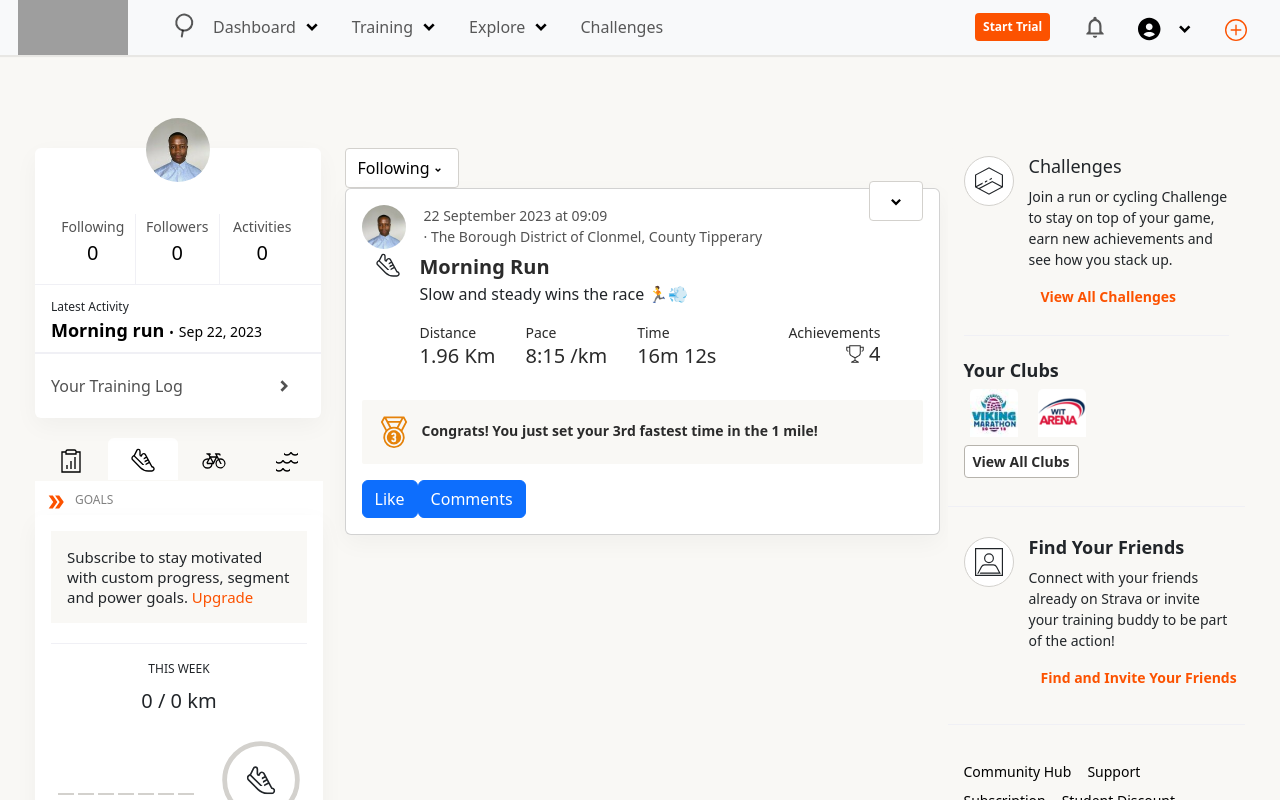
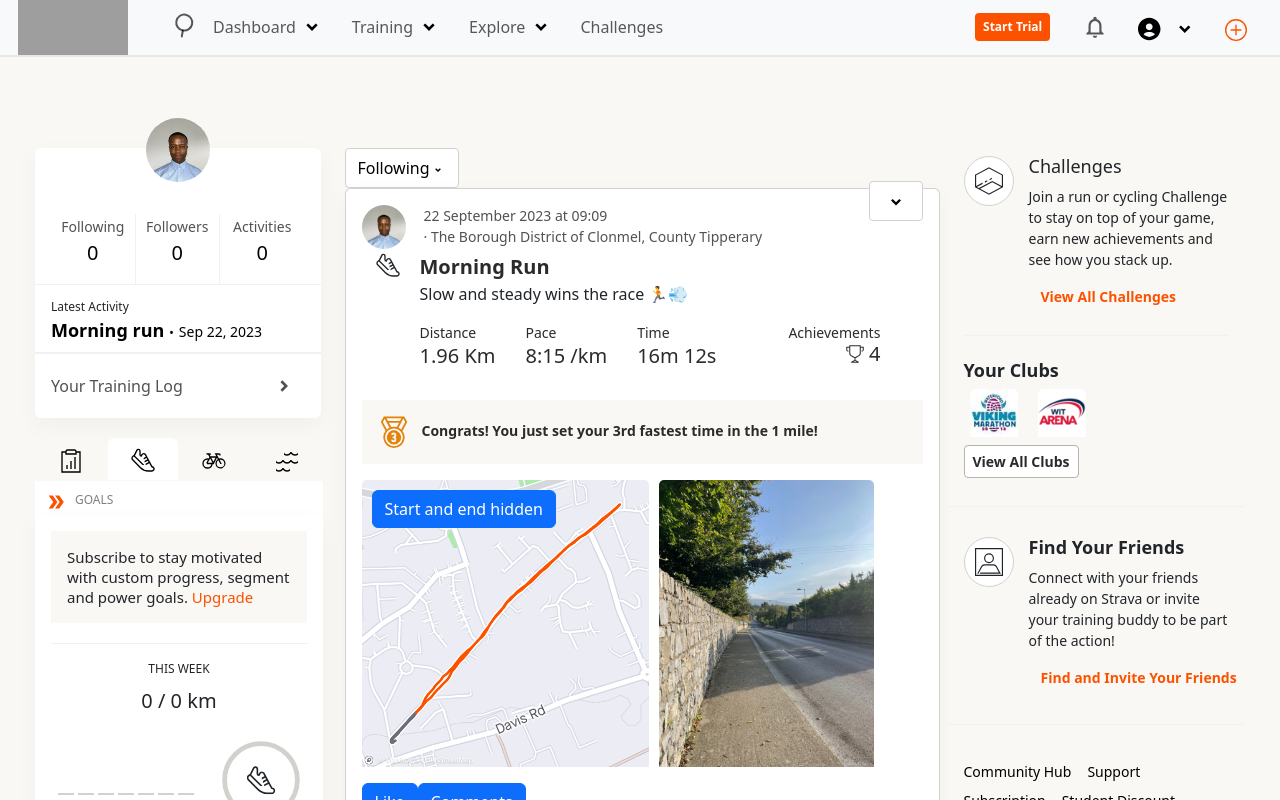
Before and after one commit to Fortune-Ndlovu/strava-app, a React (Create React App) app: page / in a window 1280 px wide. Shown: the top 800 px of the page. Built offline with nearby package versions, Linux system fonts and the light colour scheme; no server answers; grey boxes are pictures that could not be loaded.

Commit message:
STRAV-54  Clean up landing page

```diff
--- a/src/App.js
+++ b/src/App.js
@@ -56,7 +56,10 @@
 
     }, [clientID, clientSecret, refreshToken]); // When any of these dependencies change, the useEffect hook will re-run.
 
-
+        // function deleteActivity = (activityID) => {
+    //     const newActivityArray = activities.filter(activity => activity.id !== activityID);
+    //     setActivities(newActivityArray);
+    // }
     return (
         <div className="App">
             <Header/>
--- a/src/components/CenterDashboardAthleteSidebar.js
+++ b/src/components/CenterDashboardAthleteSidebar.js
@@ -6,6 +6,8 @@
 import {RiArrowDropDownLine} from 'react-icons/ri';
 import fortunendlovu from '../images/fortunendlovu.jpg';
 import celebration_bronze_icon from '../images/celebration_bronze_icon.svg';
+import runningRoute from '../images/runningRoute.png';
+import runningView from '../images/runningView.jpg';
 
 function CenterDashboardAthleteSidebar({athlete, activities}) {
 
@@ -15,9 +17,11 @@
         setSelectedUserActivityUI(value);
     };
 
-    return (<div id="homeDashboardFeedUI">
+    return (
+        <div id="homeDashboardFeedUI">
             <Dropdown id="userActivities">
-            <Dropdown.Toggle variant="success" id="userActivities-dropdownBtn-list"> {selectedUserActivityUI}
+                <Dropdown.Toggle variant="success" id="userActivities-dropdownBtn-list">
+                    {selectedUserActivityUI}
                     <RiArrowDropDownLine className="feedUI-dropdownUp-icon"/>
                 </Dropdown.Toggle>
                 <Dropdown.Menu id="userActivities-btn-list-dropdown">
@@ -49,7 +53,8 @@
                                     src={fortunendlovu}/>
                             </div>
                             <div className="feed-ui-user-info">
-                            <p className="feed-ui-user-name"> {
+                                <p className="feed-ui-user-name">
+                                    {
                                     athlete.firstname
                                 }
                                     {" "}
@@ -89,7 +94,11 @@
                                 </svg>
                             </div>
                             <div className="feed-ui-media-activity">
-                            <h4><a href="home"> Morning Run </a></h4>
+                                <h4>
+                                    <a href="home">
+                                        Morning Run
+                                    </a>
+                                </h4>
                                 <p>Slow and steady wins the race 🏃💨</p>
                                 <div className="feed-ui-media-stats">
                                     <div>
@@ -110,7 +119,8 @@
                                             <svg fill="currentColor" xmlns="http://www.w3.org/2000/svg" viewBox="0 0 24 24" width="18" height="18">
                                                 <path d="M19.67 2.29V.33H4.33v1.96h-4v3.55a2.756 2.756 0 001.13 2.58c.29.2.92.56 1.6.93V7.81c-.37-.21-.672-.387-.84-.5-.5-.332-.55-.73-.55-1.47v-2.2h2.66v7.5c.002.242.029.483.08.72a4.57 4.57 0 001.99 2.86l3.23 1.84c.552.315 1.12.602 1.7.86v2.57L6.92 22.3v1.37h10.16V22.3l-4.41-2.35v-2.46c.31-.15.83-.42 1.72-.93l3.22-1.84a4.54 4.54 0 001.99-2.81c.059-.252.09-.51.09-.77v-7.5h2.64v2.2c0 .74-.06 1.13-.55 1.47-.16.11-.46.29-.83.49v1.54c.68-.37 1.3-.72 1.59-.92a2.757 2.757 0 001.13-2.58V2.29zm-5.42 20.04h-4.5L12 21.12zm4.09-11.19a3.156 3.156 0 01-1.4 2.41l-3.22 1.84c-.76.43-1.36.75-1.64.88a15.37 15.37 0 01-1.78-.88l-3.23-1.84a3.186 3.186 0 01-1.4-2.41V3.55a.1.1 0 00.05-.04h-.05V1.67h12.66V7.6h.01z" fill=""></path>
                                             </svg>
-                                        <span>4</span></a>
+                                            <span>4</span>
+                                        </a>
                                     </div>
                                 </div>
                             </div>
@@ -118,9 +128,29 @@
                     </Card.Text>
                     <Card.Text id="celebrationsWrapper">
                         <div className="feed-ui-celebration-title">
-                        <Card.Img variant="top" src={celebration_bronze_icon} width={32} height={32} />
+                            <Card.Img variant="top"
+                                src={celebration_bronze_icon}
+                                width={32}
+                                height={32}/>
 
                             <a href="home" aria-label="Congrats! You just set your 3rd fastest time in the 1 mile!">Congrats! You just set your 3rd fastest time in the 1 mile!</a>
+                        </div>
+                    </Card.Text>
+                    <Card.Text>
+                        <div className="feed-ui-activity-images">
+                            <div className="feed-ui-activity-imageLeft">
+                                <a href="home">
+                                    <Card.Img variant="top" src={runningRoute} width={287} height={287} />
+                                    <Button title="View all kudos" variant="primary">Start and end hidden</Button>
+                                    <Button title="View all kudos" variant="primary" id="saveRouteBtn">Save Route</Button>
+                                </a>
+                            </div>
+                            <div className="feed-ui-activity-imageLeft">
+                                <a href="home">
+                                    <Card.Img variant="top" src={runningView} width={287} height={287} />
+
+                                </a>
+                            </div>
                         </div>
                     </Card.Text>
 
@@ -128,7 +158,8 @@
                     <Button title="Comments" variant="primary">Comments</Button>
                 </Card.Body>
             </Card>
-    </div>);
+        </div>
+    );
 }
 
 CenterDashboardAthleteSidebar.propTypes = {
--- a/src/index.css
+++ b/src/index.css
@@ -1239,6 +1239,62 @@
   }
 }
 
+/* feed ui activity images */
+.feed-ui-activity-images {
+  display: flex;
+}
+
+.feed-ui-activity-imageLeft {
+  margin-right: 10px;
+}
+
+.feed-ui-activity-imageLeft:last-child {
+  margin-right: 0;
+}
+
+/* button ontop of feed ui */
+.feed-ui-activity-images {
+  display: flex;
+}
+
+.feed-ui-activity-imageLeft {
+  position: relative;
+  margin-right: 10px; /* Adjust the margin as needed */
+}
+
+.feed-ui-activity-imageLeft a {
+  display: block;
+}
+
+.feed-ui-activity-imageLeft Button {
+  position: absolute;
+  top: 10px; /* Adjust the top distance as needed */
+  left: 10px; /* Adjust the left distance as needed */
+  z-index: 1; /* Make sure the buttons are above the images */
+}
+
+button#saveRouteBtn {
+  position: absolute;
+  right: 10px;
+  z-index: 1;
+  top: 240px;
+  left: auto;
+
+}
+
+.feed-ui-activity-imageLeft a {
+  display: block;
+}
+
+.feed-ui-activity-imageLeft Button#saveRouteBtn {
+  opacity: 0; /* Initially hide the buttons */
+  transition: opacity 0.3s ease; /* Add a smooth transition effect */
+}
+
+.feed-ui-activity-imageLeft:hover Button#saveRouteBtn {
+  opacity: 1; /* Show the buttons when hovering over the link */
+}
+
 @media screen and (max-width: 768px) {
   .language-dropdown {
     top: 396px;
```
Also changed, not shown: src/images/runningRoute.png (added), src/images/runningView.jpg (added). Lines whose indentation alone changed are shown as unchanged.
